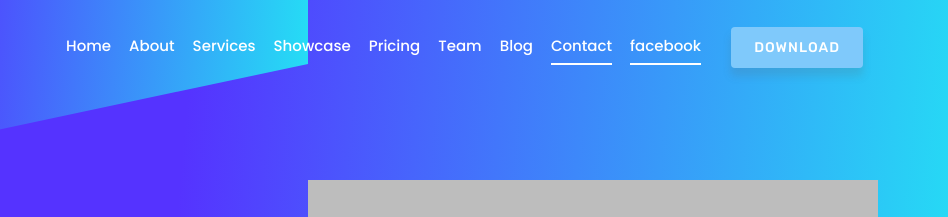
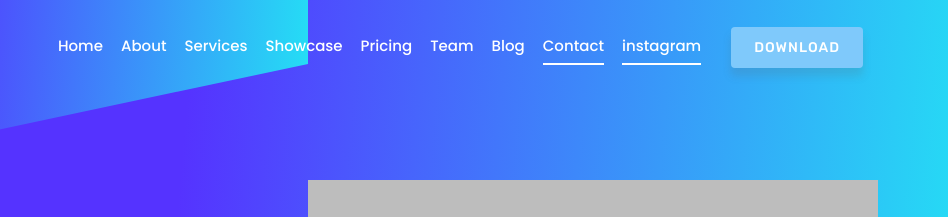
Before and after one commit to Waddah-Ahmad/CICD-to-deploy-a-static-webpage-to-docker-container, a plain HTML site: page index.html in a window 1280 px wide. Shown: the top 217 px of the page, 332-1280 px from the left. Drawn offline with Linux system fonts and the light colour scheme; files whose address does not match are found by name.

Commit message:
Update index.html

```diff
--- a/index.html
+++ b/index.html
@@ -64,7 +64,7 @@
                 <a class="nav-link page-scroll" href="#contact">Contact</a>
 		    </li>
               <li class="nav-item">
-                <a class="nav-link page-scroll" href="#contact">facebook</a>
+                <a class="nav-link page-scroll" href="#contact">instagram</a>
 		    </li>
               <li class="nav-item">
                 <a class="btn btn-singin" href="#">Download</a>
```
